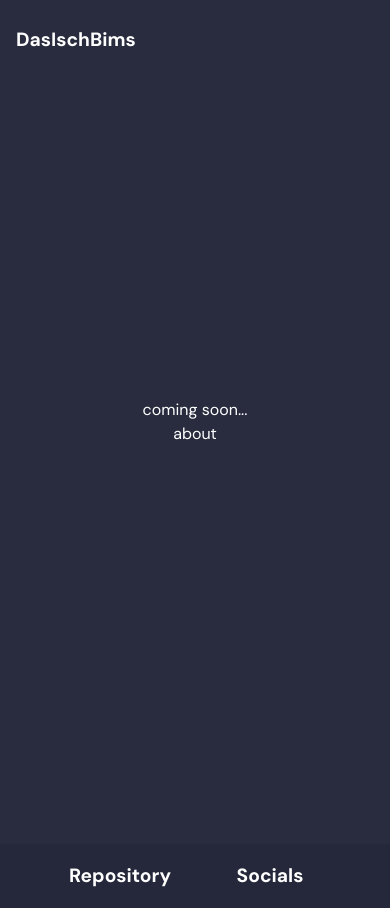
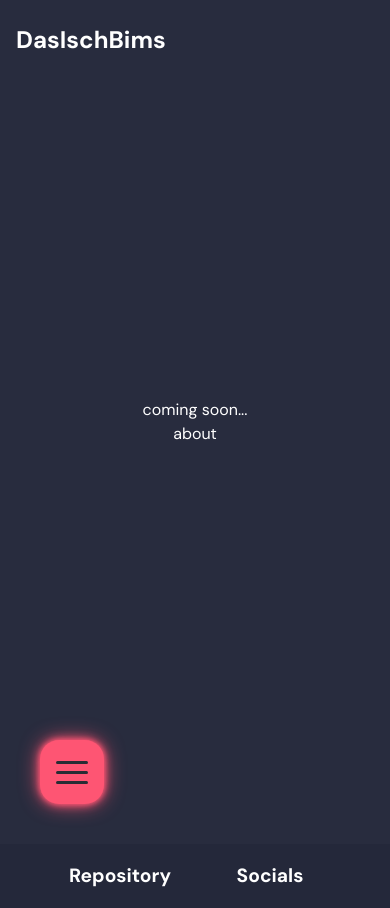
Before and after one commit to DasIschBims/portfolio, a React (Vite) app: page /about in a window 390 px wide. Built offline with nearby package versions, Linux system fonts and the light colour scheme.

Commit message:
fixed mobile nav

```diff
--- a/src/components/nav/HamburgerComponents.tsx
+++ b/src/components/nav/HamburgerComponents.tsx
@@ -9,6 +9,10 @@ export const NavHamburgerWrapper = styled.div`
   padding: 0.5rem;
   border-radius: 30%;
   z-index: 100;
+
+  @media screen and (min-width: ${DeviceSize.mobile}px) {
+    display: none;
+  }
 `;
 
 export const BlurWrapper = styled.div`
@@ -46,20 +50,24 @@ export const HamburgerButton = styled(Link)`
   outline: none;
   cursor: pointer;
   color: #282c34;
-  background-color: #fe5573;
   border-radius: 30%;
   font-size: 3rem;
   padding: 0.5rem;
   font-weight: 600;
   text-decoration: none;
-  box-shadow: 0 0 5px #fe5573ed, 0 0 10px #fe5573ed, 0 0 20px #fe5573ed;
   z-index: 100;
   margin-bottom: 0.8rem;
-  transition: color 0.3s ease-in-out;
+  transition: color 0.2s ease-in-out, background-color 0.2s ease-in-out;
   &:hover {
     color: #fe5573;
+    background-color: #282c34;
   }
   svg {
     scale: 0.8;
   }
+
+  @media (max-width: ${DeviceSize.mobile}px) {
+    background-color: #fe5573;
+    box-shadow: 0 0 5px #fe5573ed, 0 0 10px #fe5573ed, 0 0 20px #fe5573ed;
+  }
 `;
--- a/src/components/nav/NavComponents.tsx
+++ b/src/components/nav/NavComponents.tsx
@@ -38,10 +38,6 @@ export const NavLogo = styled(Link)`
     color: #fe5573;
     text-shadow: 0 0 10px #fe5573ed, 0 0 20px #fe5573ed, 0 0 40px #fe5573ed;
   }
-
-  @media (max-width: ${DeviceSize.mobile}px) {
-    font-size: 1.2rem;
-  }
 `;
 
 export const NavItem = styled(Link)`
--- a/src/pages/AboutPage.tsx
+++ b/src/pages/AboutPage.tsx
@@ -1,4 +1,6 @@
 import { Footer } from "../components/Footer";
+import { HamburgerMenu } from "../components/Hamburger";
+import { BlurWrapper } from "../components/nav/HamburgerComponents";
 import { NavBar } from "../components/NavBar";
 import { Wrapper } from "../components/Wrapper";
 
@@ -6,6 +8,8 @@ export const AboutPage = () => {
   return (
     <>
       <NavBar />
+      <HamburgerMenu />
+      <BlurWrapper id="blur-wrapper" />
       <Wrapper
         style={{
           minHeight: "100vh",
--- a/src/pages/ProjectsPage.tsx
+++ b/src/pages/ProjectsPage.tsx
@@ -1,4 +1,6 @@
 import { Footer } from "../components/Footer";
+import { HamburgerMenu } from "../components/Hamburger";
+import { BlurWrapper } from "../components/nav/HamburgerComponents";
 import { NavBar } from "../components/NavBar";
 import { Wrapper } from "../components/Wrapper";
 
@@ -6,6 +8,8 @@ export const ProjectsPage = () => {
   return (
     <>
       <NavBar />
+      <HamburgerMenu />
+      <BlurWrapper id="blur-wrapper" />
       <Wrapper
         style={{
           minHeight: "100vh",
```
